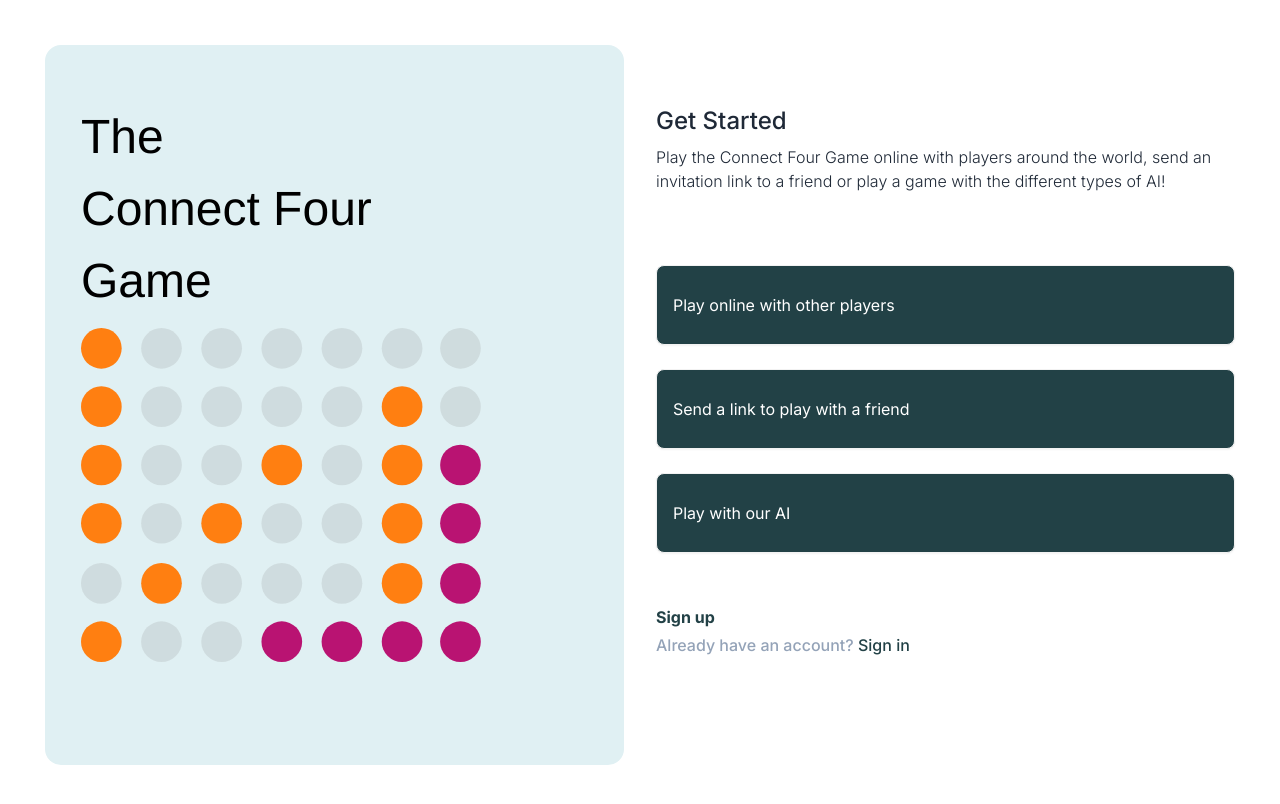
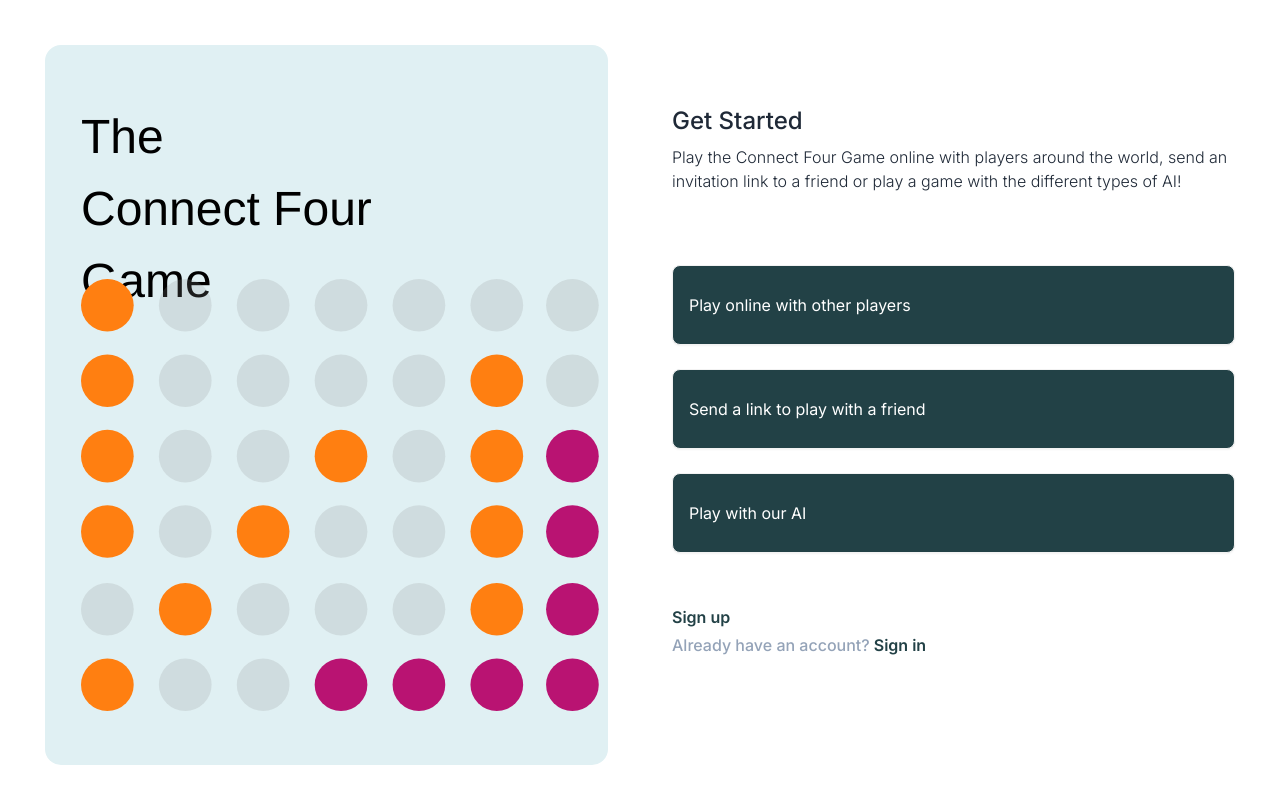
Before and after one commit to feaad/Connect-Four-Game, a Next.js app: page / in a window 1280 px wide. Shown: the top 804 px of the page. Built offline with nearby package versions, Linux system fonts and the light colour scheme.

Commit message:
font awesome setup

```diff
--- a/app/page.tsx
+++ b/app/page.tsx
@@ -8,7 +8,7 @@ import Banner from "@/components/Banner";
 export default function Home() {
   return (
     <main>
-      <div className="grid h-screen grid-cols-2 gap-8">
+      <div className="grid h-screen grid-cols-2 gap-16">
         <Banner />
 
         <div className="gridRight">
@@ -25,14 +25,14 @@ export default function Home() {
             <Buttons />
           </div>
           <br />
-          <div className="text-btn-colour link-hover link font-bold leading-loose">
+          <div className="text-btn-colour link-hover link font-semibold leading-loose">
             <a href="/signup">Sign up</a>
           </div>
           <div className="link-hover link font-medium">
             <a className="font-medium text-slate-400" href="/signin">
               Already have an account?
             </a>
-            <a className="text-btn-colour font-medium" href="/signin">
+            <a className="text-btn-colour font-semibold" href="/signin">
               {" "}
               Sign in
             </a>
--- a/app/signup/page.tsx
+++ b/app/signup/page.tsx
@@ -1,9 +1,12 @@
-import React from 'react'
+import React from "react";
+import Banner from "@/components/Banner";
 
 const signup = () => {
-  return (
-    <div>Sign up now!</div>
-  )
-}
+    return (
+      <div className="grid h-screen grid-cols-2 gap-8">
+        <Banner />
+      </div>
+    );
+};
 
-export default signup
+export default signup;
--- a/components/Banner.tsx
+++ b/components/Banner.tsx
@@ -16,8 +16,8 @@ const Banner = () => {
             <Image
               src={cfLogo}
               alt="Connect Four"
-              width={400}
-              height={500}
+              width={517.77}
+              height={433}
               className="my-auto"
             />
           </div>
--- a/package.json
+++ b/package.json
@@ -9,6 +9,9 @@
     "lint": "next lint"
   },
   "dependencies": {
+    "@fortawesome/fontawesome-svg-core": "^6.6.0",
+    "@fortawesome/free-solid-svg-icons": "^6.6.0",
+    "@fortawesome/react-fontawesome": "^0.2.2",
     "@radix-ui/themes": "^3.1.3",
     "@types/node": "22.2.0",
     "@types/react": "18.3.3",
```
Also changed, not shown: 1 other file (tests, documents, lock files or other folders).
